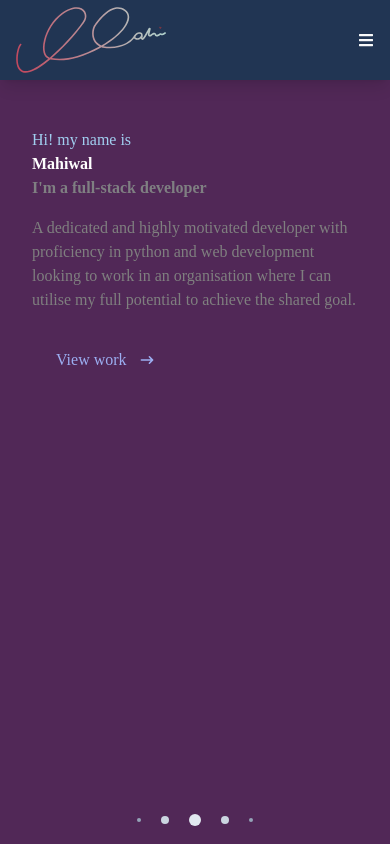
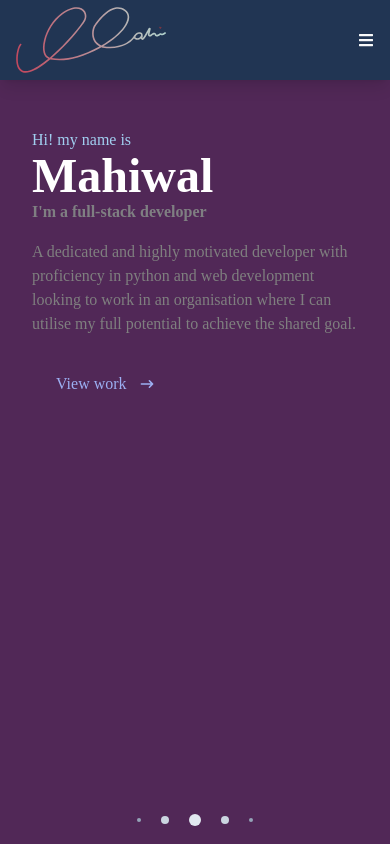
Before and after one commit to Mahiwal-code/portfolio, a React (Create React App) app: page / in a window 390 px wide. Shown: the top 844 px of the page. Built offline with nearby package versions, Linux system fonts and the light colour scheme.

Commit message:
Added links and favicon

```diff
--- a/public/index.html
+++ b/public/index.html
@@ -8,7 +8,6 @@
     <link rel="icon" type="image/png" sizes="32x32" href="/favicon-32x32.png" />
     <link rel="icon" type="image/png" sizes="16x16" href="/favicon-16x16.png" />
     <link rel="manifest" href="/site.webmanifest" />
-
     <title>React App</title>
   </head>
   <body>
--- a/src/Data/workData.js
+++ b/src/Data/workData.js
@@ -18,7 +18,7 @@ export const workData = [
     description:
       "A note taking application built using HTML, CSS and JS. It is a fun application to play with.",
     image: Notetaking,
-    link: "https://www.google.com",
+    link: "http://good-note.netlify.app/",
     github: "https://www.github.com",
   },
   {
--- a/src/components/Home.jsx
+++ b/src/components/Home.jsx
@@ -10,7 +10,7 @@ const Home = () => {
       {/*container*/}
       <div className="max-w-[1000px] mx-auto px-8 flex flex-col justify-center h-full">
         <p className="text-[rgb(161,207,240)]">Hi! my name is </p>
-        <h1 className="tet-4xl sm:text-7xl font-bold text-[rgb(255,255,255)]">
+        <h1 className="text-5xl sm:text-7xl font-bold text-[rgb(255,255,255)]">
           Mahiwal
         </h1>
         <h2 className="tet-4xl sm:text-7xl font-bold text-[rgb(127,127,130)]">
```
